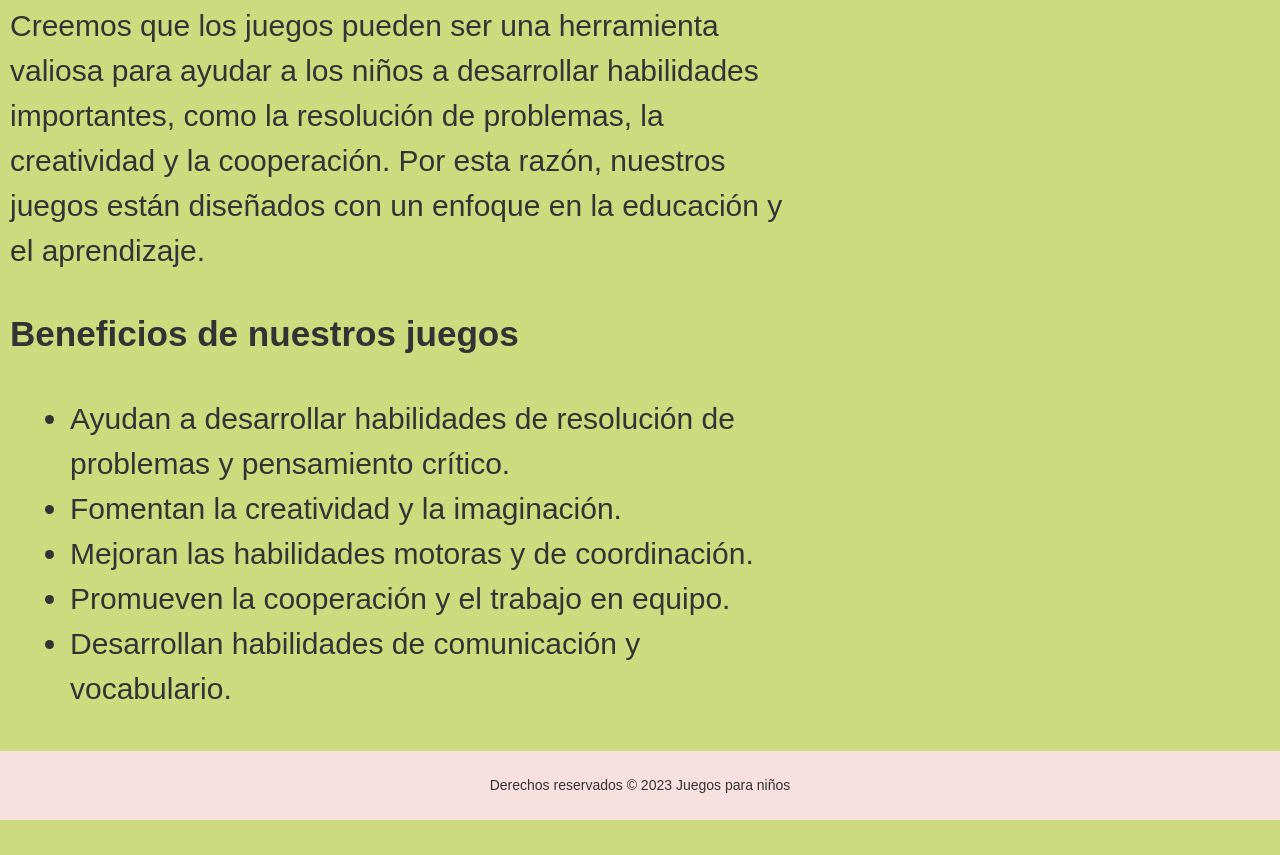
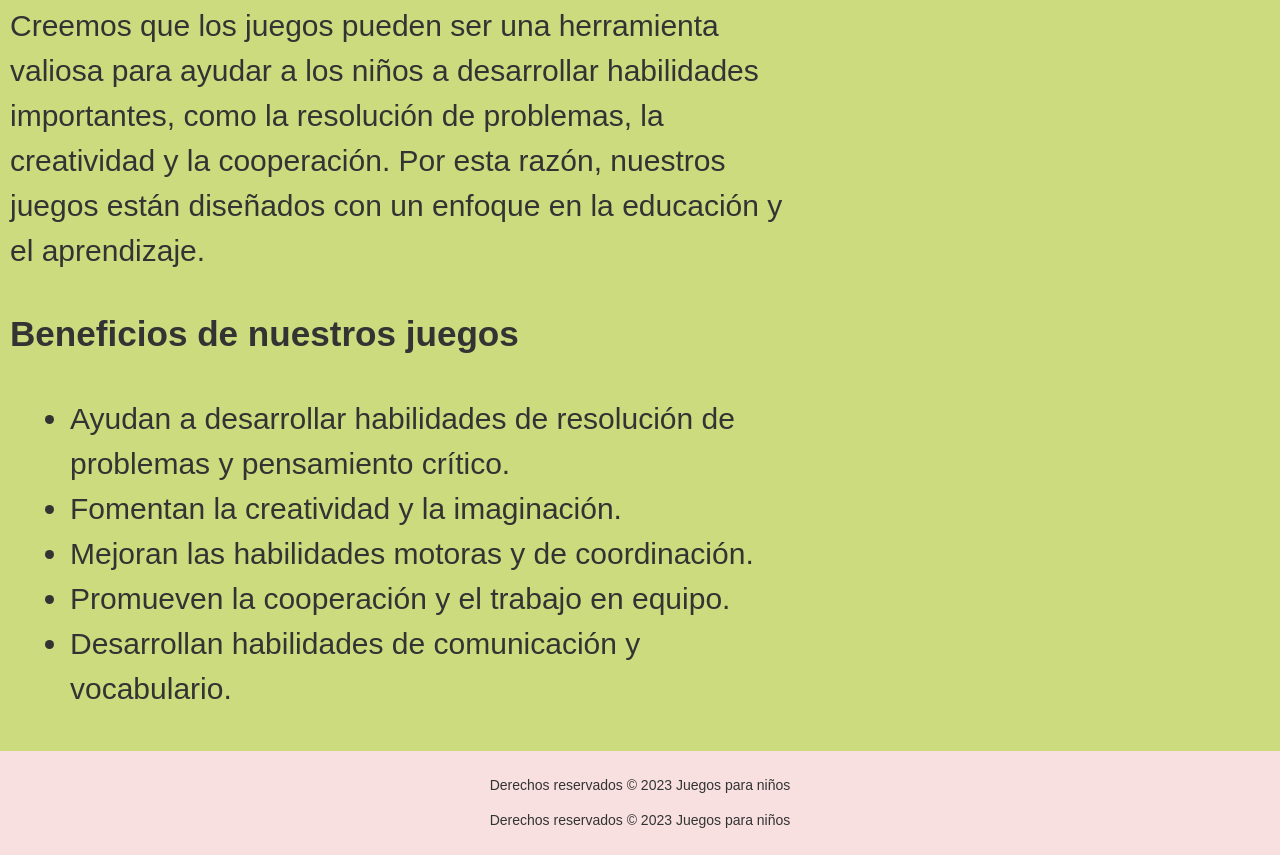
Before and after one commit to naiaracarinchi/PFCarinchi, a plain HTML site: page about.html in a window 1280 px wide. Shown: the part 528-1383 px from the top of the page. Before the commit the page ends 1348 px from the top, so only its background shows below. Drawn offline with Linux system fonts and the light colour scheme.

Commit message:
ADD: commit

```diff
--- a/about.html
+++ b/about.html
@@ -90,6 +90,7 @@
   </main>
   <footer>
     <p>Derechos reservados © 2023 Juegos para niños</p>
+    <p>Derechos reservados © 2023 Juegos para niños</p>
   </footer>
 </body>
 </html>
```
